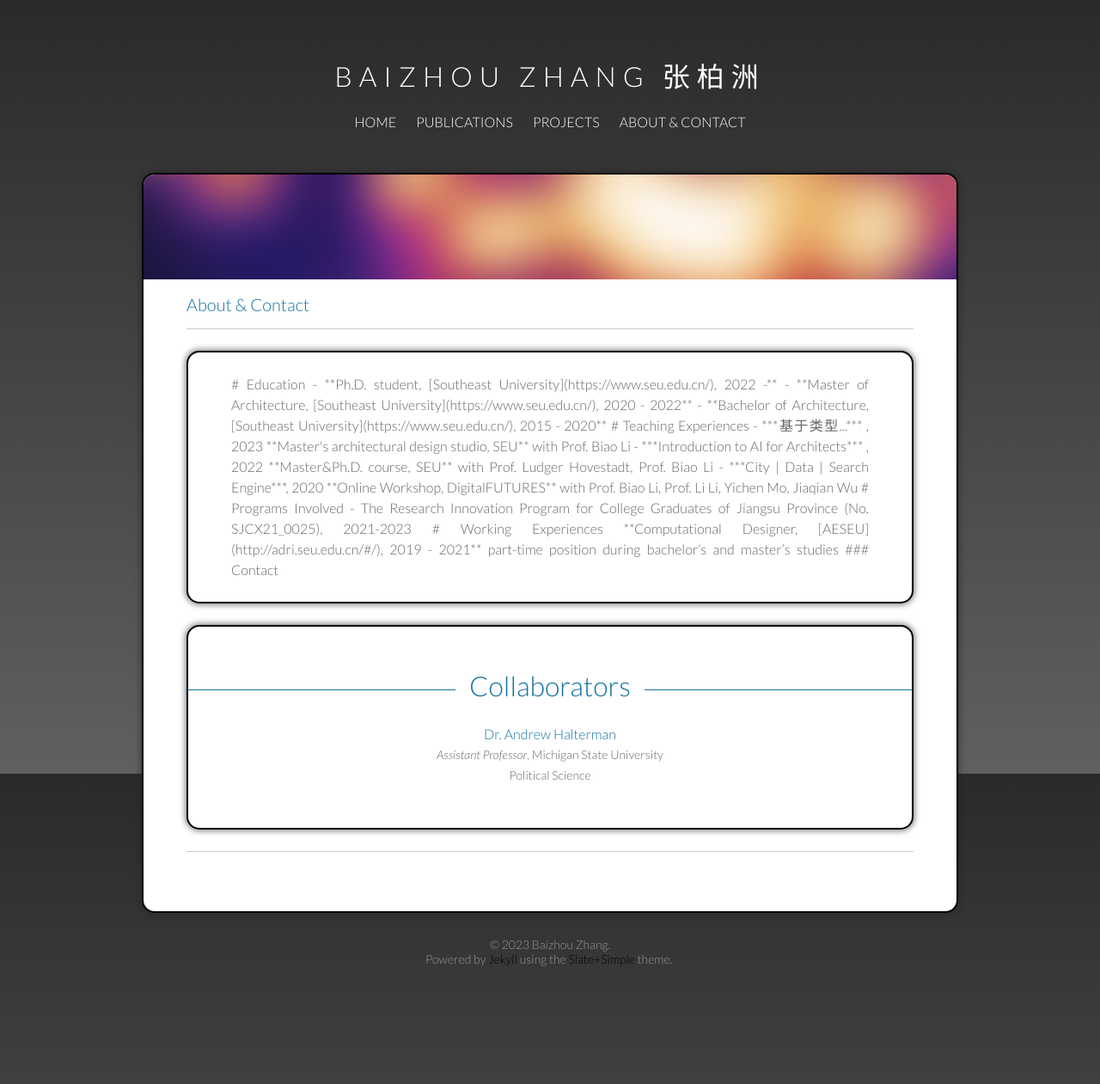
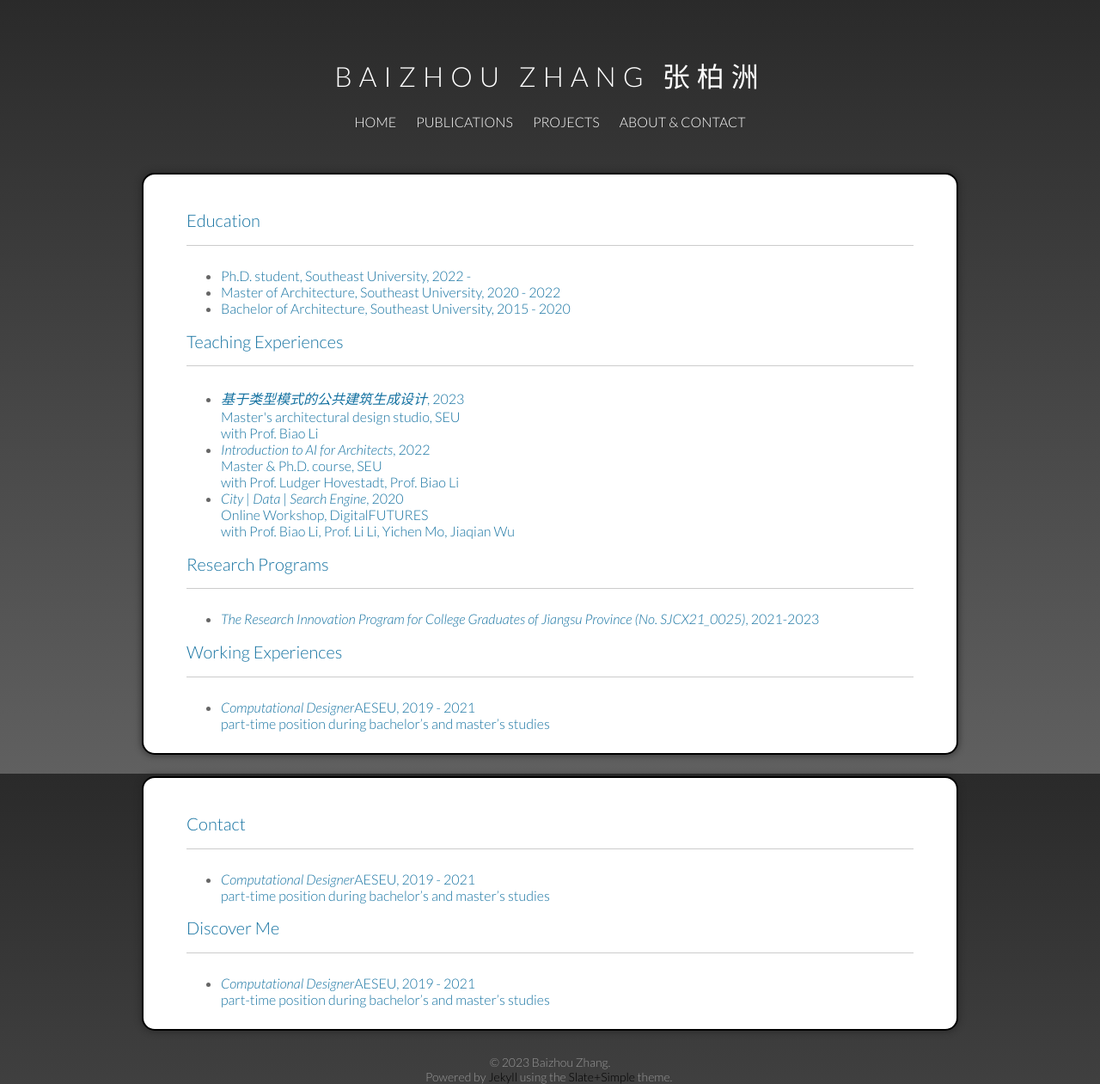
Before and after one commit to zhangbz764/zhangbz764.github.io, a Jekyll site: the page built from about.html, in a window 1280 px wide. Shown: the whole page at 86% size. Built offline with Jekyll 4.4.1, drawn with Linux system fonts in a browser that asks for light colours; before the commit the page ends 1124 px from its top, so only the background shows below that.

Commit message:
update about

```diff
--- a/_layouts/post-index.html
+++ b/_layouts/post-index.html
@@ -1,4 +1,4 @@
-<!--<!doctype html>-->
+<!doctype html>
 <!--[if lt IE 7]><html class="no-js lt-ie9 lt-ie8 lt-ie7" lang="en"> <![endif]-->
 <!--[if (IE 7)&!(IEMobile)]><html class="no-js lt-ie9 lt-ie8" lang="en"><![endif]-->
 <!--[if (IE 8)&!(IEMobile)]><html class="no-js lt-ie9" lang="en"><![endif]-->
--- /dev/null
+++ b/about.html
@@ -0,0 +1,98 @@
+---
+layout: post-index
+title: About & Contact
+permalink: /about/
+---
+
+<article>
+    <h1 class="entry-title"><a>Education</a></h1>
+    <hr>
+    <ul class="entry-meta inline-list">
+        <li>
+            <a class="tag">
+                Ph.D. student, Southeast University, 2022 -
+            </a>
+        </li>
+        <li>
+            <a class="tag">
+                Master of Architecture, Southeast University, 2020 - 2022
+            </a>
+        </li>
+        <li>
+            <a class="tag">
+                Bachelor of Architecture, Southeast University, 2015 - 2020
+            </a>
+        </li>
+    </ul>
+
+    <h1 class="entry-title"><a>Teaching Experiences</a></h1>
+    <hr>
+    <ul class="entry-meta inline-list">
+        <li>
+            <a class="tag">
+                <i>基于类型模式的公共建筑生成设计</i>, 2023<br>
+                Master's architectural design studio, SEU<br>
+                with Prof. Biao Li
+            </a>
+        </li>
+        <li>
+            <a class="tag">
+                <i>Introduction to AI for Architects</i>, 2022<br>
+                Master & Ph.D. course, SEU<br>
+                with Prof. Ludger Hovestadt, Prof. Biao Li
+            </a>
+        </li>
+        <li>
+            <a class="tag">
+                <i>City | Data | Search Engine</i>, 2020<br>
+                Online Workshop, DigitalFUTURES<br>
+                with Prof. Biao Li, Prof. Li Li, Yichen Mo, Jiaqian Wu
+            </a>
+        </li>
+    </ul>
+
+    <h1 class="entry-title"><a>Research Programs</a></h1>
+    <hr>
+    <ul class="entry-meta inline-list">
+        <li>
+            <a class="tag">
+                <i>The Research Innovation Program for College Graduates of Jiangsu Province (No. SJCX21_0025)</i>, 2021-2023<br>
+            </a>
+        </li>
+    </ul>
+
+    <h1 class="entry-title"><a>Working Experiences</a></h1>
+    <hr>
+    <ul class="entry-meta inline-list">
+        <li>
+            <a class="tag">
+                <i>Computational Designer</i>AESEU, 2019 - 2021<br>
+                part-time position during bachelor’s and master’s studies
+            </a>
+        </li>
+    </ul>
+</article>
+
+<article>
+    <h1 class="entry-title"><a>Contact</a></h1>
+    <hr>
+    <ul class="entry-meta inline-list">
+        <li>
+            <a class="tag">
+                <i>Computational Designer</i>AESEU, 2019 - 2021<br>
+                part-time position during bachelor’s and master’s studies
+            </a>
+        </li>
+    </ul>
+
+    <h1 class="entry-title"><a>Discover Me</a></h1>
+    <hr>
+    <ul class="entry-meta inline-list">
+        <li>
+            <a class="tag">
+                <i>Computational Designer</i>AESEU, 2019 - 2021<br>
+                part-time position during bachelor’s and master’s studies
+            </a>
+        </li>
+    </ul>
+</article>
--- a/about.md
+++ /dev/null
@@ -1,54 +0,0 @@
----
-layout: post
-title: About & Contact
-permalink: /about/
----
-
-<article>
-
-# Education
-
-- **Ph.D. student, [Southeast University](https://www.seu.edu.cn/), 2022 -**
-
-- **Master of Architecture, [Southeast University](https://www.seu.edu.cn/), 2020 - 2022**
-
-- **Bachelor of Architecture, [Southeast University](https://www.seu.edu.cn/), 2015 - 2020**
-
-# Teaching Experiences
-
-- ***基于类型...*** , 2023
-  **Master's architectural design studio, SEU**
-  with Prof. Biao Li
-- ***Introduction to AI for Architects*** , 2022
-  **Master&Ph.D. course, SEU**
-  with Prof. Ludger Hovestadt, Prof. Biao Li
-- ***City | Data | Search Engine***, 2020
-  **Online Workshop, DigitalFUTURES**
-  with Prof. Biao Li, Prof. Li Li, Yichen Mo, Jiaqian Wu
-
-# Programs Involved
-
-- The Research Innovation Program for College Graduates of Jiangsu Province (No. SJCX21_0025), 2021-2023
-
-# Working Experiences
-
-**Computational Designer, [AESEU](http://adri.seu.edu.cn/#/), 2019 - 2021**
-part-time position during bachelor’s and master’s studies
-
-### Contact
-
-</article>
-
-
-<article style="padding:25px 50px; text-align:center">
-  <h1 class="section"><a name="collaborators">Collaborators</a></h1>
-  <ul style="list-style:none; display:inline-block; text-align:center; padding-left:0">
-    <li><a href="https://andrewhalterman.com/" title="Andrew Halterman">Dr. Andrew Halterman</a>
-        <br>
-             <div class="post-byline">
-                <i>Assistant Professor</i>, Michigan State University <br>
-                Political Science <br>
-            </div>
-    </li><br>
-  </ul>
-</article>
--- a/index.html
+++ b/index.html
@@ -28,7 +28,9 @@ title: Home
             <a href="https://archialgo.com/">Inst. AAA</a>,
             <a href="https://arch.seu.edu.cn/">School of Architecture</a>,
             <a href="https://www.seu.edu.cn/">Southeast University</a>.
+            <br>
             His research interests focus on computational cesign, generative design and the application of AI for architects.
+            <br>
             <br>
             zhangbz764@gmail.com
         </div>
```
